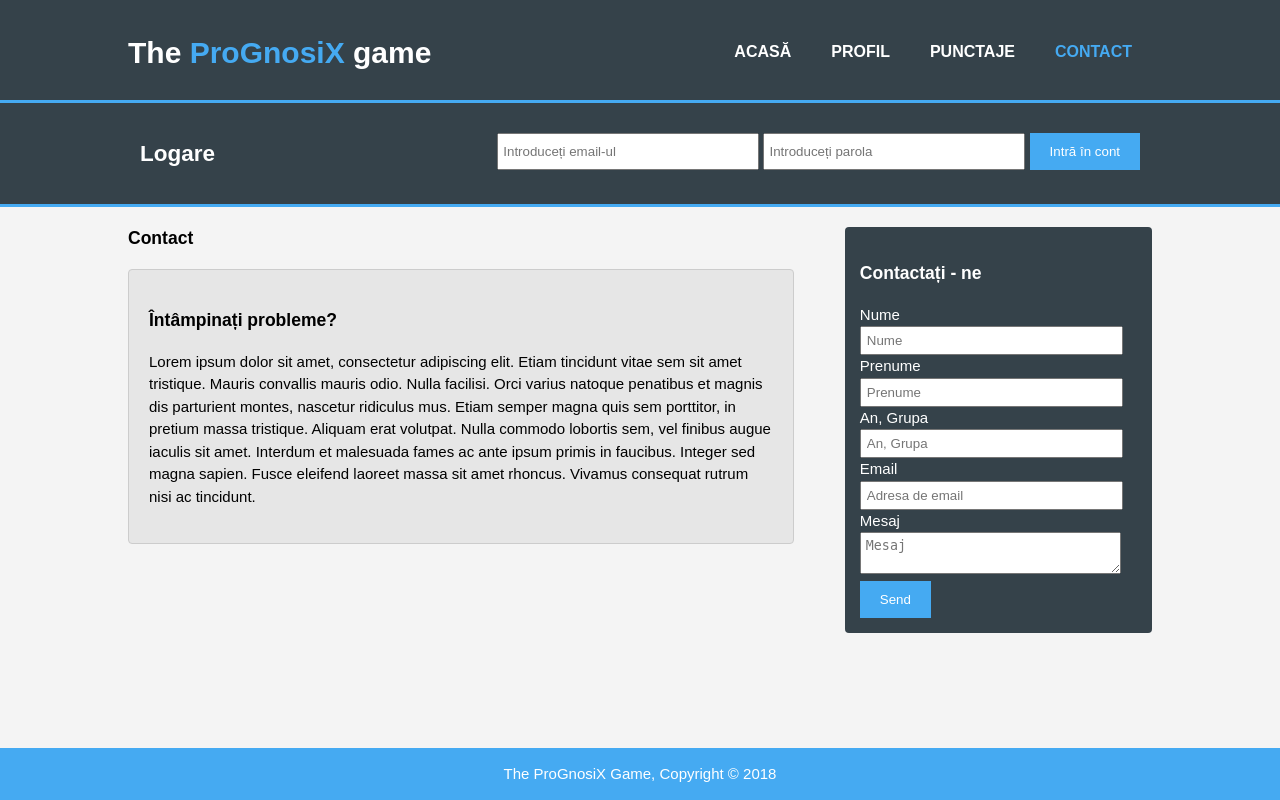
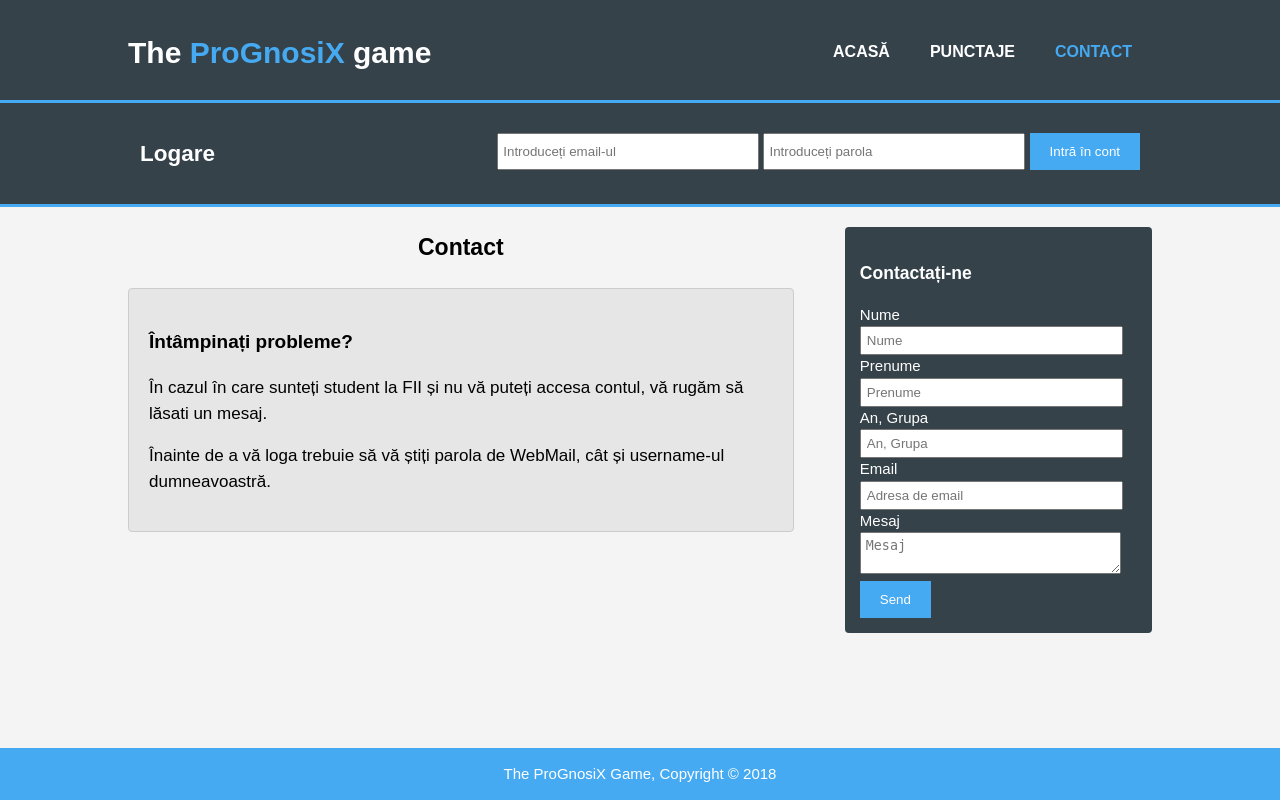
Before and after one commit to proiecttwfii/ProiectTW, a PHP site: page /contact.html in a window 1280 px wide. Run offline with PHP 8.4, Linux system fonts and the light colour scheme.

Commit message:
Adding little changes css & html

```diff
--- a/ProGnosiX/contact.html
+++ b/ProGnosiX/contact.html
@@ -18,7 +18,6 @@
         <nav>
           <ul>
             <li><a href="index.html">Acasă</a></li>
-            <li><a href="user.html">Profil</a></li>
             <li><a href="grades.html">Punctaje</a></li>
             <li class="current"><a href="contact.html">Contact</a></li>
           </ul>
@@ -27,13 +26,13 @@
     </header>
 
 
-    <section id="newsletter">
+    <section id="logging">
       <div class="container">
         <h1>Logare</h1>
         <form>
-          <input type="email" placeholder="Introduceți email-ul">
+          <input type="email" id="username" placeholder="Introduceți email-ul">
           <input type="password" placeholder="Introduceți parola">
-          <button type="submit" class="button_1">Intră în cont</button>
+          <button type="submit" id="login" class="button_1">Intră în cont</button>
         </form>
       </div>
     </section>
@@ -46,14 +45,14 @@
                 <ul id="services">
                   <li>
                     <h3>Întâmpinați probleme?</h3>
-                    <p>Lorem ipsum dolor sit amet, consectetur adipiscing elit. Etiam tincidunt vitae sem sit amet tristique. Mauris convallis mauris odio. Nulla facilisi. Orci varius natoque penatibus et magnis dis parturient montes, nascetur ridiculus mus. Etiam semper magna quis sem porttitor, in pretium massa tristique. Aliquam erat volutpat. Nulla commodo lobortis sem, vel finibus augue iaculis sit amet. Interdum et malesuada fames ac ante ipsum primis in faucibus. Integer sed magna sapien. Fusce eleifend laoreet massa sit amet rhoncus. Vivamus consequat rutrum nisi ac tincidunt.</p>
+                    <p>În cazul în care sunteți student la FII și nu vă puteți accesa contul, vă rugăm să lăsati un mesaj.</p>
+                    <p>Înainte de a vă loga trebuie să vă știți parola de WebMail, cât și username-ul dumneavoastră.</p>
                   </li>
                 </ul>
             </article>
-
             <aside id="sidebar">
               <div class="dark">
-                <h3>Contactați - ne</h3>
+                <h3>Contactați-ne</h3>
                 <form class="contact">
                   <div>
                     <label>Nume</label><br>
@@ -79,11 +78,18 @@
               </form>
               </div>
             </aside>
-
-
-
           </div>
         </section>
+
+        <script type="text/javascript">
+          document.getElementById("login").onclick = function() {
+            var username = document.getElementById("username").value;
+            if(username == "user")
+              setTimeout('window.location.href="user.html"', 0);
+            else if(username == "admin")
+              setTimeout('window.location.href="admin.html"', 0);
+          };
+        </script>
 
     <footer>
       <p>The ProGnosiX Game, Copyright &copy; 2018</p>
--- a/ProGnosiX/css/style.css
+++ b/ProGnosiX/css/style.css
@@ -174,10 +174,39 @@
   right:0;
 }
 
+/* Grades */
+article ul li h3{
+  font-size: 19px;
+}
+
+.page-title {
+  text-align: center;
+  font-size: 23px;
+}
+article#main-col-grades{
+  width:65%;
+  position: relative;
+  left: 20%;
+}
+
+ul#services-grades li{
+  text-align: center;
+  list-style: none;
+  padding:20px;
+  border: #cccccc solid 1px;
+  margin-bottom:5px;
+  border-radius: 4px;
+  background:#e6e6e6;
+}
+
 /* User page */
 a{
-  color: #5a9352;
+  color: black;
   text-decoration: none;
+}
+
+a:hover {
+  color: #45aaf2;
 }
 
 #w {
@@ -265,7 +294,7 @@
 }
 
 /* Modal User */
-section {
+section#subjects {
   cursor: pointer;
 }
 
@@ -302,6 +331,12 @@
 
 .modal-body{
   padding:10px 20px;
+  font-weight: bold;
+  font-size: 15px;
+}
+
+section p{
+  font-size: 17px;
 }
 
 .modal-body input[type="number"] {
--- a/ProGnosiX/user.html
+++ b/ProGnosiX/user.html
@@ -65,6 +65,8 @@
         </section>
 
         <section id="subjects" class="hidden">
+
+          <p id="sgbd" class="subjects" >Practică SGBD</p>
 
           <p id="web" class="subjects">Tehnologii web</p>
 
```
Also changed, not shown: other parts of ProGnosiX/css/style.css (+22 -9 lines), ProGnosiX/grades.html (+17 -6 lines), ProGnosiX/index.html (+14 -5 lines).
